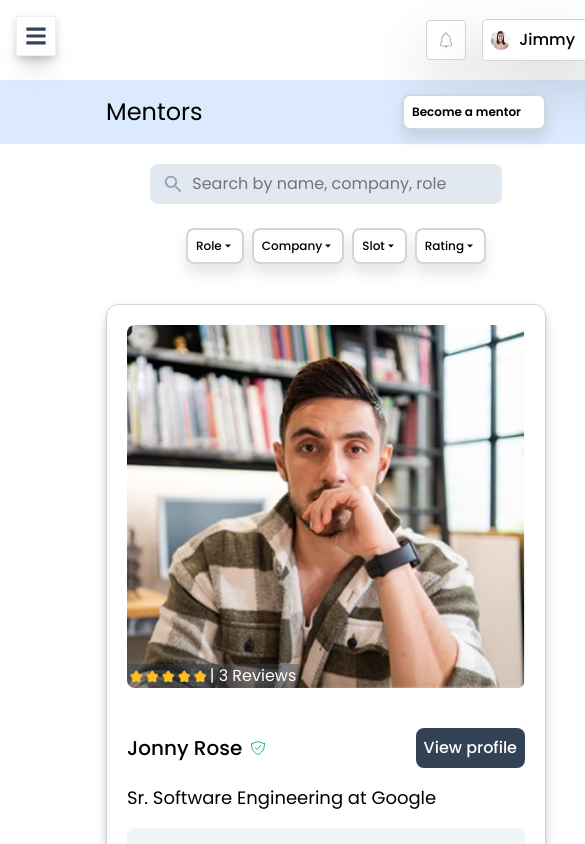
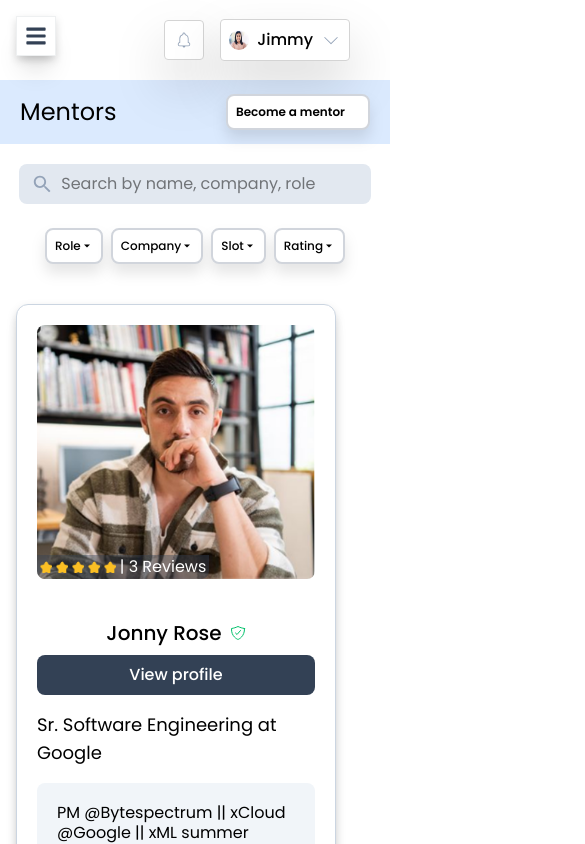
Before and after one commit to Shub4am/mentor-flow, a Next.js app: page / in a window 390 px wide. Shown: the top 844 px of the page, 585 px wide, since content can reach past the window. Built offline with nearby package versions, Linux system fonts and the light colour scheme.

Commit message:
Update mentor card

```diff
--- a/src/app/page.tsx
+++ b/src/app/page.tsx
@@ -123,14 +123,6 @@ export default function MentorsPage() {
   );
 
   const renderSelectedFilters = () => {
-    const filterLabels = {
-      role: "Role",
-      company: "Company",
-      slot: "Slot",
-      rating: "Rating",
-    };
-    console.log(filterLabels);
-
     return (
       Object.keys(selectedFilters) as (keyof typeof selectedFilters)[]
     ).map((filterType) =>
@@ -153,7 +145,7 @@ export default function MentorsPage() {
 
   return (
     <div className="flex flex-col">
-      <div className="h-16 w-full bg-[#DBEAFE] flex justify-between items-center px-[106px]">
+      <div className="h-16 w-full bg-[#DBEAFE] flex justify-between items-center px-5 sm:px-[106px]">
         <p className="text-2xl">Mentors</p>
         <button
           onClick={() => setIsMentor(!isMentor)}
@@ -172,7 +164,7 @@ export default function MentorsPage() {
         </button>
       </div>
 
-      <div className="px-[106px] w-full">
+      <div className=" px-4 sm:px-[106px] w-full">
         <div className="flex flex-col sm:flex-row justify-between items-center py-5 gap-4">
           {/* Search input */}
           <div className="relative flex flex-col bg-[#E2E8F0] px-3 py-2 justify-center items-center rounded-lg w-[352px]">
@@ -249,7 +241,7 @@ export default function MentorsPage() {
           </div>
 
           {/* Filters */}
-          <div className="flex space-x-2 pl-5 py-2" ref={filterRef}>
+          <div className="flex space-x-2  py-2" ref={filterRef}>
             {renderFilterDropdown("Role", roleOptions, "role")}
             {renderFilterDropdown("Company", companyOptions, "company")}
             {renderFilterDropdown("Slot", slotOptions, "slot")}
--- a/src/components/MentorsCard.tsx
+++ b/src/components/MentorsCard.tsx
@@ -37,7 +37,7 @@ const MentorsCard = () => {
       {Mentors.map((mentor, index) => (
         <div
           key={index}
-          className="flex border-1 border-[#CBD5E1] shadow-lg drop-shadow-lg rounded-xl mb-4 bg-white w-[440px] sm:w-full flex-col sm:flex-row"
+          className="flex border-1 border-[#CBD5E1] shadow-lg drop-shadow-lg rounded-xl mb-4 bg-white w-[320px] sm:w-full flex-col sm:flex-row"
         >
           <div className="relative flex flex-col w-full sm:max-w-[212px] sm:min-h-48 p-5">
             <Image
@@ -69,8 +69,8 @@ const MentorsCard = () => {
 
           {/* Mentors data */}
           <div className="flex flex-col gap-4 p-5 w-full">
-            <div className="flex justify-between items-center">
-              <div className="flex gap-2 justify-center items-center">
+            <div className="flex justify-between items-center flex-col sm:flex-row gap-2 ">
+              <div className="flex gap-2 justify-center items-center ">
                 <h1 className="text-xl font-medium leading-7">{mentor.name}</h1>
                 <IoShieldCheckmarkOutline
                   className="text-[#00C16A]"
@@ -87,7 +87,7 @@ const MentorsCard = () => {
                     bio: mentor.bio,
                   },
                 }}
-                className="bg-[#334155] p-2 text-white rounded-lg font-medium"
+                className="bg-[#334155] p-2 text-white rounded-lg font-medium text-center w-full sm:max-w-28"
               >
                 View profile
               </Link>
```
